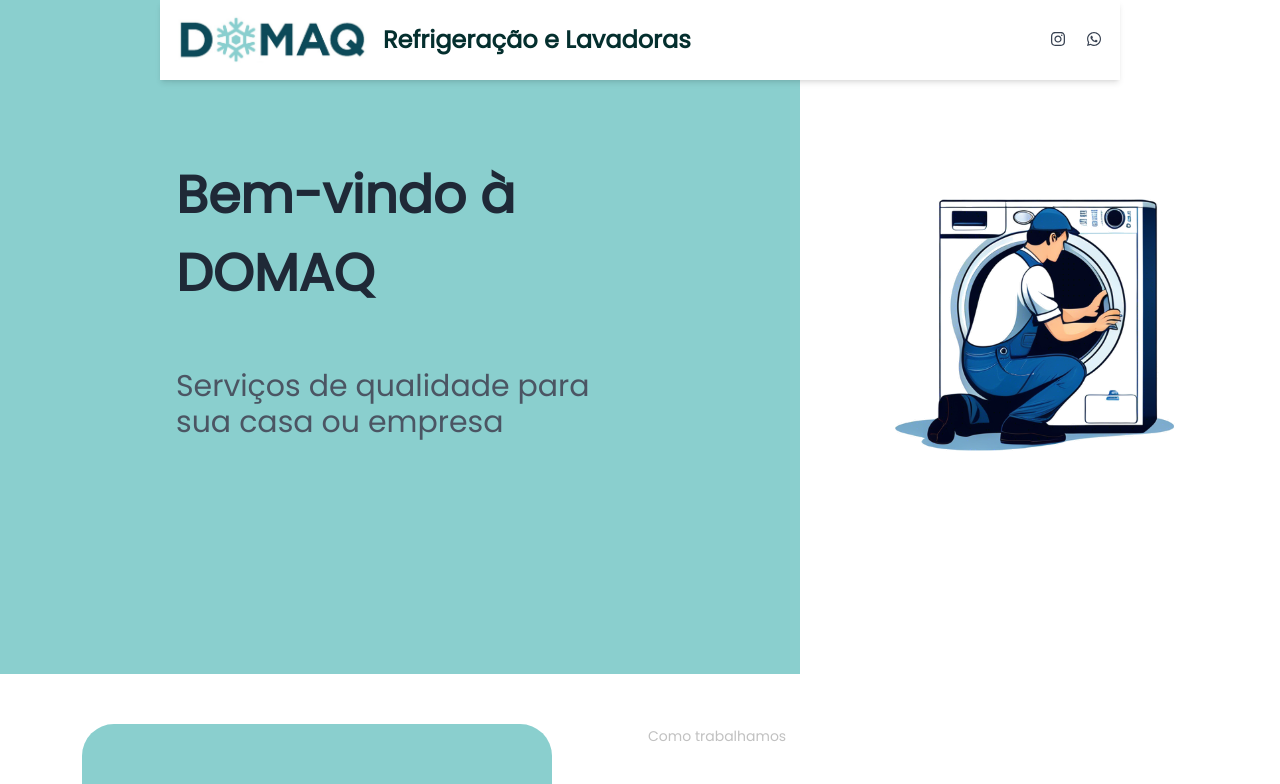
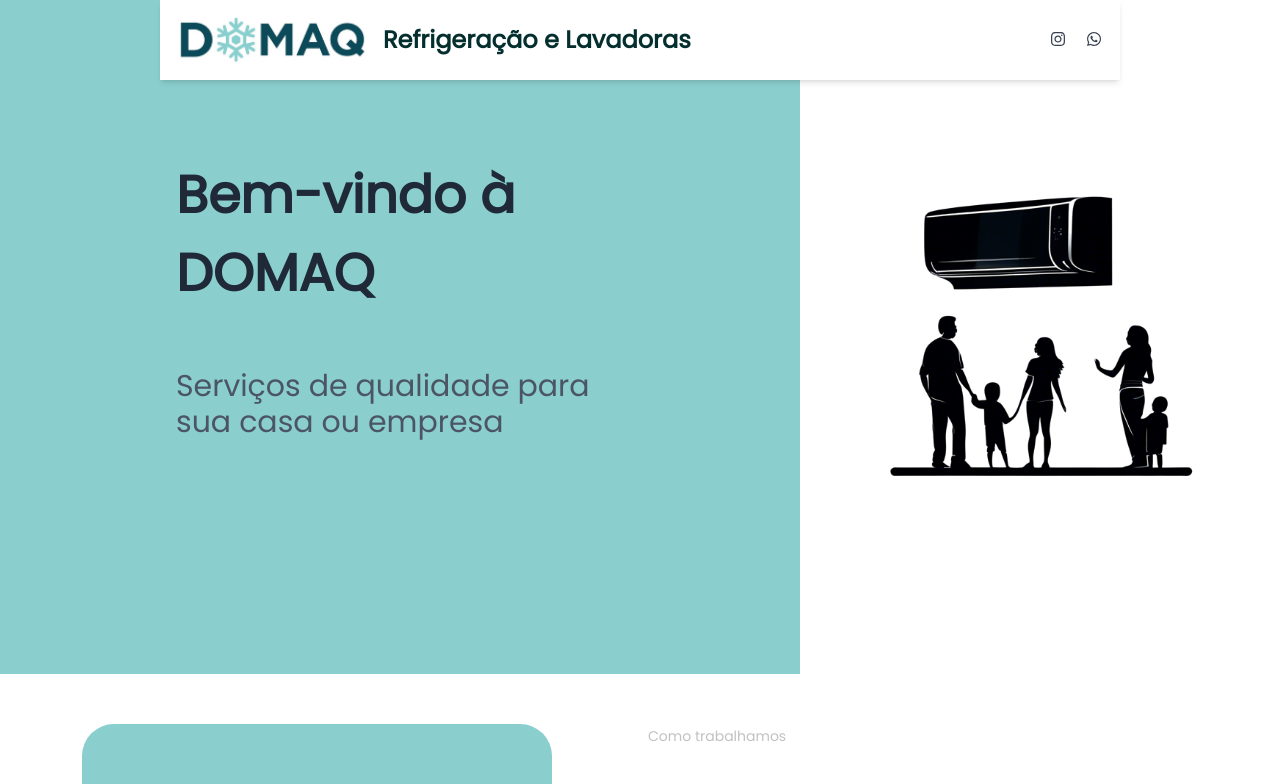
Before and after one commit to jessicasantospereira/landing-page-domaq, a Next.js app: page / in a window 1280 px wide. Shown: the top 784 px of the page. Built offline with nearby package versions, Linux system fonts and the light colour scheme.

Commit message:
feat: altera imagem

```diff
--- a/src/components/home/bannerHome.tsx
+++ b/src/components/home/bannerHome.tsx
@@ -1,31 +1,20 @@
 import React from "react";
 import Card from "./card";
 import Image from "next/image";
-import maquina from "@/assets/maquina_lavar.svg";
 import familia from "@/assets/famila.svg";
 import styles from "./Home.module.css";
 
 export const BannerHome: React.FC = () => {
   return (
     <div className={styles.container}>
-
       <div className={styles.cardContainer}>
         <Card
           title="Bem-vindo à DOMAQ"
           description="Serviços de qualidade para sua casa ou empresa"
         />
-        {/* <div className={styles.imageContainer}>
-          <Image
-            className="maquinaImg"
-            src={maquina}
-            alt="Home"
-            width={270}
-            height={270}
-          />
-        </div> */}
         <Image
           className={styles.familyImage}
-          src={maquina}
+          src={familia}
           alt="Home"
           width={340}
           height={376}
```
